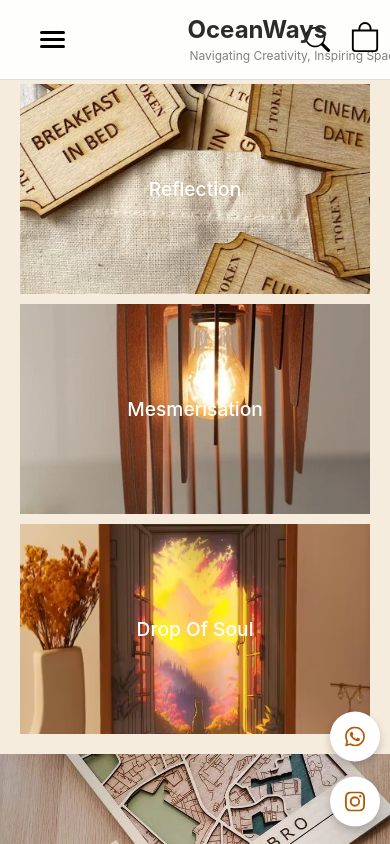
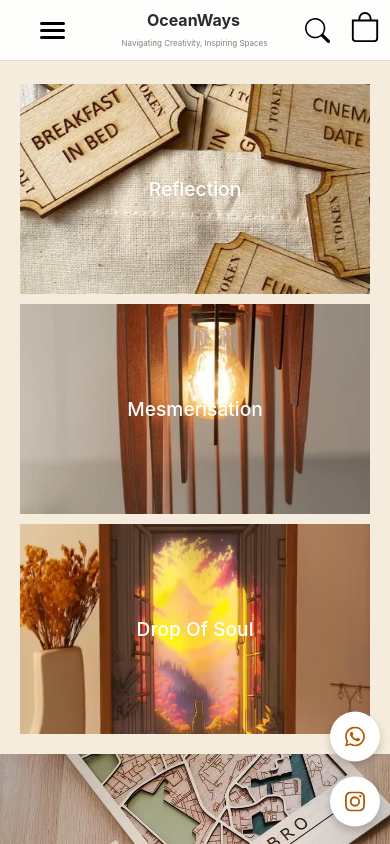
Before and after one commit to AviralSharma11/Decor, a React (Create React App) app in the folder my-app/: page / in a window 390 px wide. Shown: the top 844 px of the page. Built offline with nearby package versions, Linux system fonts and the light colour scheme.

Commit message:
responsiveness checked

```diff
--- a/my-app/src/Home.jsx
+++ b/my-app/src/Home.jsx
@@ -248,7 +248,7 @@ const [user, setUser] = useState(() => {
       <div className="parallax3"></div>
       <div className="content-section">
         <SocialMediaBadges />
-        <Footer />
+
       </div>
 
       {isLoginModalOpen && (
@@ -258,6 +258,7 @@ const [user, setUser] = useState(() => {
           onLogin={handleLogin} // Pass `handleLogin` correctly
         />
       )}
+      <Footer />
     </div>
   );
 }
--- a/my-app/src/Styles/Collection/Categories.css
+++ b/my-app/src/Styles/Collection/Categories.css
@@ -34,7 +34,7 @@
 }
 
 .splide__arrow {
-  background: rgba(0, 0, 0);
+  background: rgba(255, 255, 255);
   color: white;
   border-radius: 50%;
   width: 40px;
--- a/my-app/src/Styles/Footer.css
+++ b/my-app/src/Styles/Footer.css
@@ -1,6 +1,6 @@
 .footer {
     background: linear-gradient(to bottom, #f5f1ea, #f8e6c7);
-    padding: 10px;
+    padding: 26px;
     font-size: 14px;
     line-height: 1.8;
   }
@@ -24,6 +24,7 @@
   h1{
     color: #000;
     margin: 0;
+    font-size: 18px;
   }
 
   .footer-button {
@@ -57,7 +58,7 @@
   }
 
   .subtitle {
-    font-size: 12px;
+    font-size: 11px;
     color: #1f1f1f;
   }
 
@@ -115,3 +116,20 @@
       font-size: smaller;
     }
   }
+
+  @media (max-width: 481px){
+    h1{
+      font-size: 16px;
+    }
+
+    .subtitle{
+      font-size: 9px;
+    }
+  }
+
+  @media (max-width: 390px) {
+    div.footer-contact{
+      position: relative;
+      left: -20px;
+    }
+  }
--- a/my-app/src/Styles/Header.css
+++ b/my-app/src/Styles/Header.css
@@ -20,6 +20,7 @@
     justify-content: space-between;
     padding: 5px  20px;
   }
+
 
   .logo h1 {
     font-size: 24px;
@@ -433,10 +434,17 @@
       display: flex; /* Show hamburger menu */
     }
 
-    .logo{
-      position: relative;
-      left: 35%;
+    .logo {
+      display: flex;
+      align-items: center;
+      justify-content: center;
+      text-align: center;
+      width: 100%;
+      position: absolute;
+      left: 50%;
+      transform: translateX(-50%);
     }
+
 
     .hidden{
       display: none;
@@ -542,3 +550,33 @@ p.product-name {
 .clear-btn:hover {
   color: #000;
 }
+
+@media (max-width: 801px){
+  .logo .subtitle{
+    font-size: 10px;
+  }
+}
+
+@media (max-width: 549px){
+  .logo{
+    left: 45%;
+  }
+
+  .logo h1{
+    font-size: 18px;
+  }
+
+  .logo .subtitle{
+    font-size: 8px;
+  }
+}
+
+@media (max-width:452px){
+  .logo h1{
+    font-size: 16px;
+  }
+
+  .logo .subtitle{
+    font-size: 8px;
+  }
+}
```
